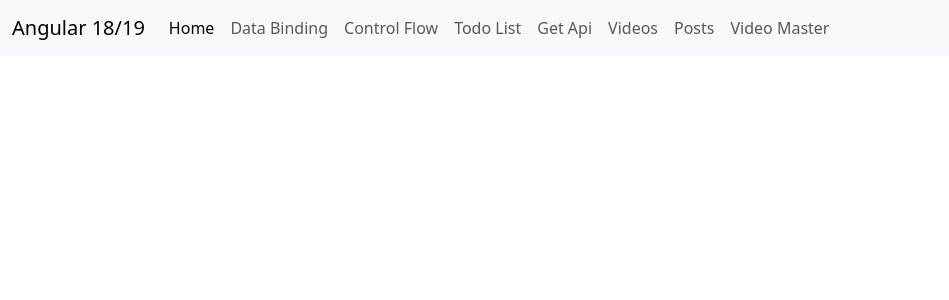
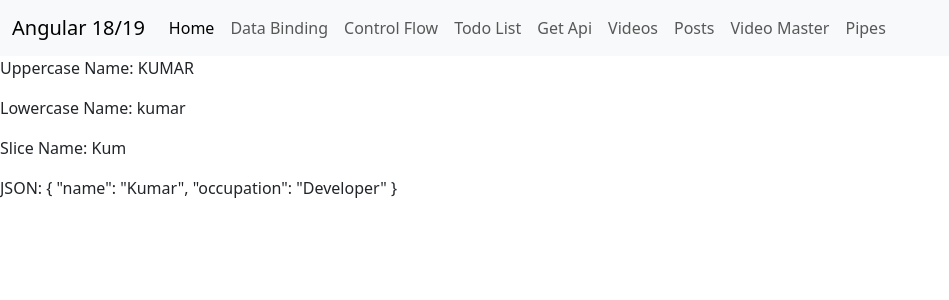
Before and after one commit to shiwanshudev/angular-19-basics, an Angular app: page /pipes in a window 1280 px wide. Before the commit this address led to /. Shown: the top 300 px of the page, without its empty margins (0-949 px from the left). Built offline with nearby package versions, Linux system fonts and the light colour scheme.

Commit message:
Add pipes logic

```diff
--- a/src/app/app.component.html
+++ b/src/app/app.component.html
@@ -38,6 +38,9 @@
         <li class="nav-item">
           <a class="nav-link" routerLink="video-master">Video Master</a>
         </li>
+        <li class="nav-item">
+          <a class="nav-link" routerLink="pipes">Pipes</a>
+        </li>
       </ul>
     </div>
   </div>
--- a/src/app/app.routes.ts
+++ b/src/app/app.routes.ts
@@ -7,6 +7,7 @@
 import { VideosComponent } from './components/videos/videos.component';
 import { PostComponent } from './components/post/post.component';
 import { VideoMasterComponent } from './components/video-master/video-master.component';
+import { PipesComponent } from './components/pipes/pipes.component';
 
 export const routes: Routes = [
   { path: '', component: HomePageComponent },
@@ -17,4 +18,5 @@
   { path: 'videos', component: VideosComponent },
   { path: 'posts', component: PostComponent },
   { path: 'video-master', component: VideoMasterComponent },
+  { path: 'pipes', component: PipesComponent },
 ];
--- a/src/app/components/pipes/pipes.component.html
+++ b/src/app/components/pipes/pipes.component.html
@@ -1 +1,4 @@
-<p>pipes works!</p>
+<p>Uppercase Name: {{ name | uppercase }}</p>
+<p>Lowercase Name: {{ name | lowercase }}</p>
+<p>Slice Name: {{ name | slice : 0 : 3 }}</p>
+<div>JSON: {{ person | json }}</div>
--- a/src/app/components/pipes/pipes.component.ts
+++ b/src/app/components/pipes/pipes.component.ts
@@ -1,11 +1,21 @@
+import {
+  JsonPipe,
+  LowerCasePipe,
+  SlicePipe,
+  UpperCasePipe,
+} from '@angular/common';
 import { Component } from '@angular/core';
 
 @Component({
   selector: 'app-pipes',
-  imports: [],
+  imports: [UpperCasePipe, LowerCasePipe, SlicePipe, JsonPipe],
   templateUrl: './pipes.component.html',
-  styleUrl: './pipes.component.css'
+  styleUrl: './pipes.component.css',
 })
 export class PipesComponent {
-
+  name: string = 'Kumar';
+  person: any = {
+    name: 'Kumar',
+    occupation: 'Developer',
+  };
 }
```
